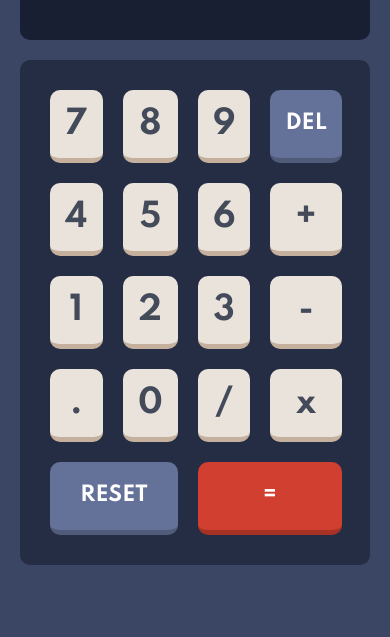
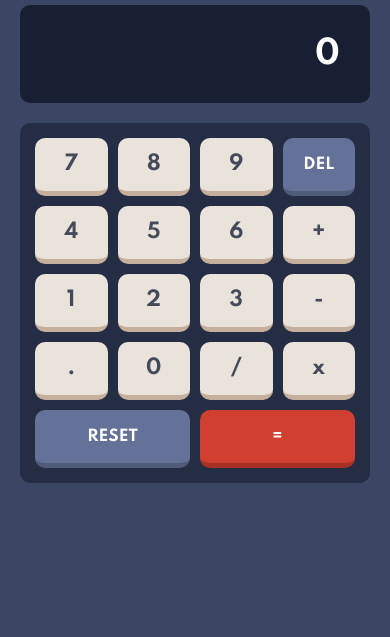
Before and after one commit to urosmilkovic/zadatak5, a website: page index.html in a window 390 px wide. Shown: the part 207-844 px from the top of the page. Drawn offline with Linux system fonts and the light colour scheme.

Commit message:
responsive fixed

```diff
--- a/scss/components/_button.scss
+++ b/scss/components/_button.scss
@@ -8,12 +8,21 @@
   cursor: pointer;
   &.ca-button-primary {
     font-size: 20px;
+    @include md {
+      font-size: 15px;
+    }
   }
   &.ca-button.ca-button-secondary {
     font-size: 20px;
+    @include md {
+      font-size: 15px;
+    }
   }
   &.ca-button.ca-button-default {
     font-size: 32px;
+    @include md {
+      font-size: 20px;
+    }
   }
 }
 body[theme="blue"] .ca-button.ca-button-primary {
--- a/scss/project/_calculator.scss
+++ b/scss/project/_calculator.scss
@@ -146,6 +146,9 @@ body[theme="purple"] .ca-nav-theme .ca-nav-theme-switch span {
   margin-bottom: 20px;
   white-space: break-spaces;
   line-break: anywhere;
+  @include md {
+    font-size: 32px;
+  }
 }
 
 body[theme="blue"] .ca-display {
@@ -172,6 +175,11 @@ body[theme="purple"] .ca-display {
   grid-template-rows: repeat(5, 1fr);
   grid-column-gap: 20px;
   grid-row-gap: 20px;
+  @include md {
+    padding: 15px;
+    grid-column-gap: 10px;
+    grid-row-gap: 10px;
+  }
 }
 
 body[theme="blue"] .ca-keyboard {
```
Also changed, not shown: css/main.css.
